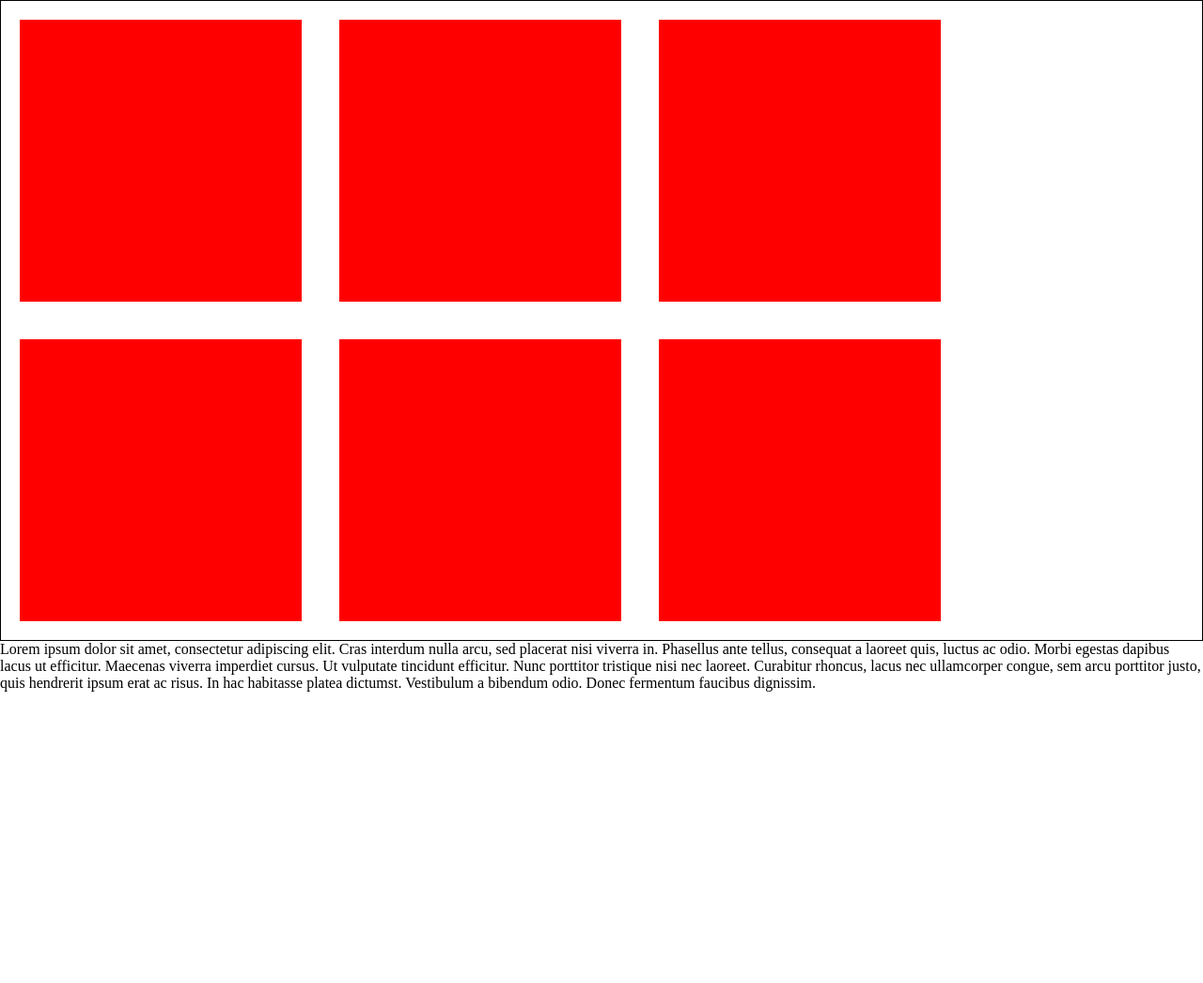
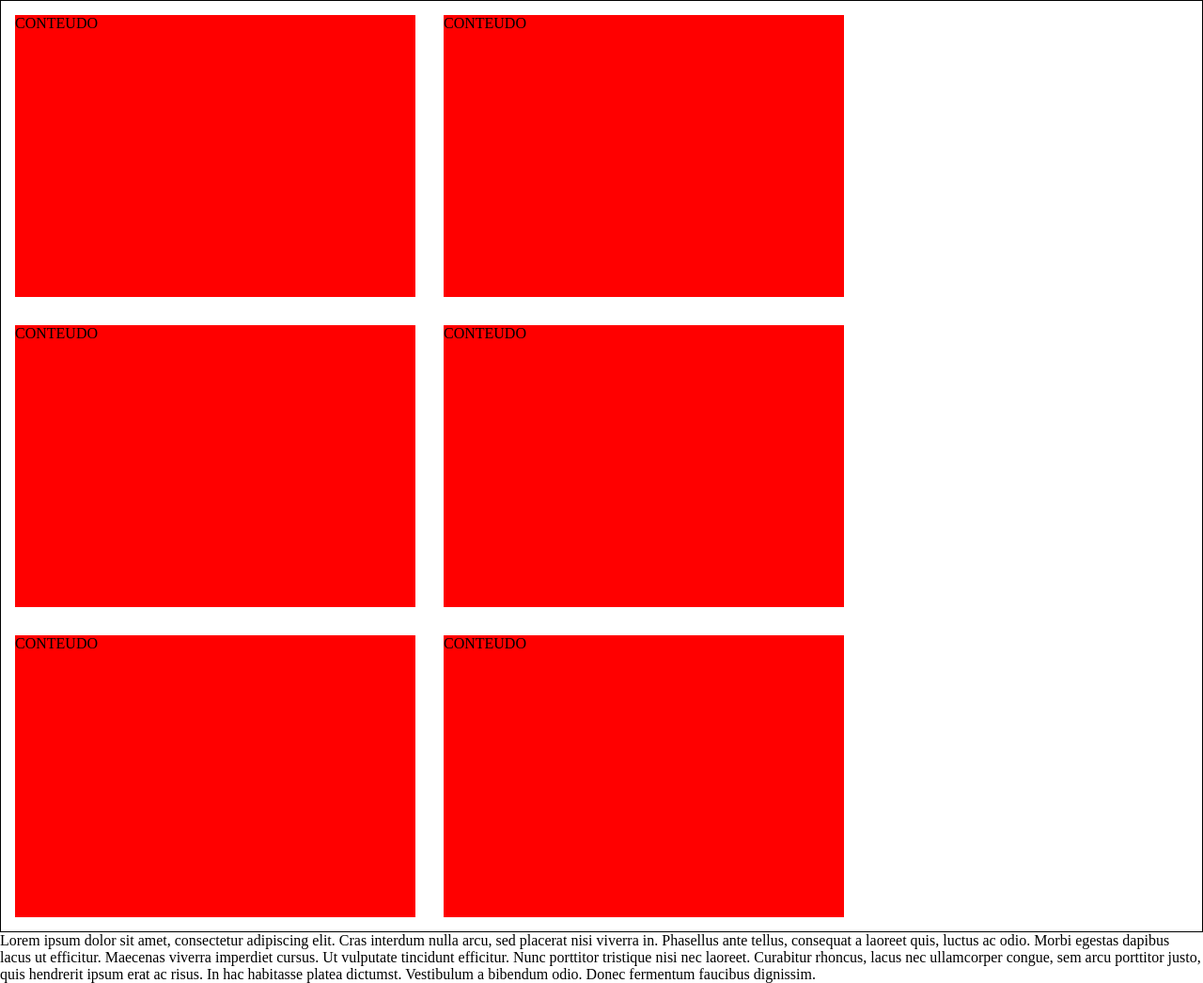
Before and after one commit to 4rTrue/CSS, a plain HTML site: page floats.html in a window 1280 px wide. Shown: the whole page at 94% size. Before the commit the page ends 800 px from the top, so only its background shows below. Drawn offline with Linux system fonts and the light colour scheme.

Commit message:
4th commit

```diff
--- a/css/floats.css
+++ b/css/floats.css
@@ -11,10 +11,13 @@
     border: 1px black solid;
 }
 .grid .col {
-    display: block;
-    width: 300px;
+    width: 33.33%;
     height: 300px;
-    background-color: red;
-    margin: 20px;
     float: left;
+    padding: 15px;
 }
+.grid .col-content {
+    width: 100%;
+    height: 100%;
+    background: red;
+}
--- a/floats.html
+++ b/floats.html
@@ -11,12 +11,36 @@
 <body>
     <!--NESSE PROGRAMA VAMOS TREINAR O USO DE FLOATS-->
     <div class="grid">
-        <div class="col"></div>
-        <div class="col"></div>
-        <div class="col"></div>
-        <div class="col"></div>
-        <div class="col"></div>
-        <div class="col"></div>
+        <div class="col">
+            <div class="col-content">
+                CONTEUDO
+            </div>
+        </div>
+        <div class="col">
+            <div class="col-content">
+                CONTEUDO
+            </div>
+        </div>
+        <div class="col">
+            <div class="col-content">
+                CONTEUDO
+            </div>
+        </div>
+        <div class="col">
+            <div class="col-content">
+                CONTEUDO
+            </div>
+        </div>
+        <div class="col">
+            <div class="col-content">
+                CONTEUDO
+            </div>
+        </div>
+        <div class="col">
+            <div class="col-content">
+                CONTEUDO
+            </div>
+        </div>
     </div>
     <p>Lorem ipsum dolor sit amet, consectetur adipiscing elit.
         Cras interdum nulla arcu, sed placerat nisi viverra in.
```
